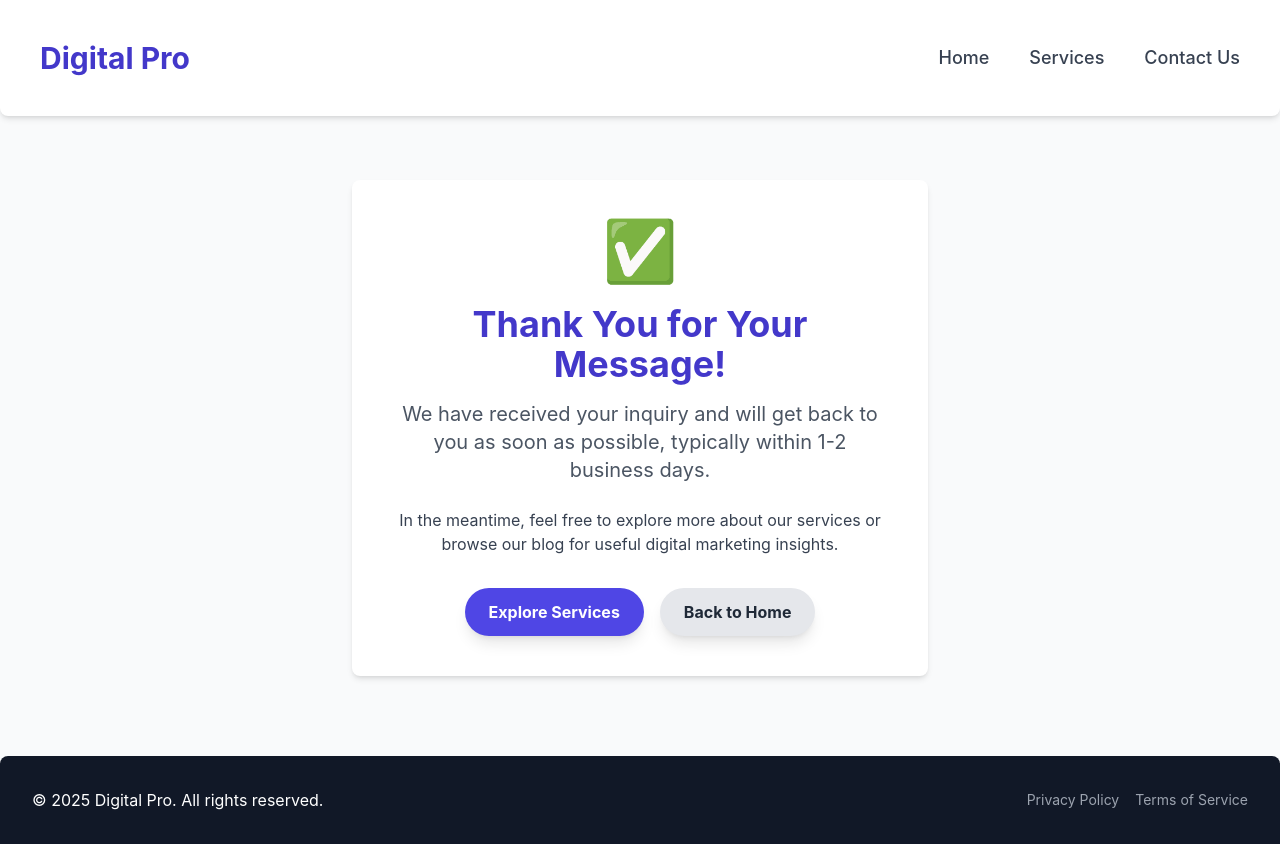
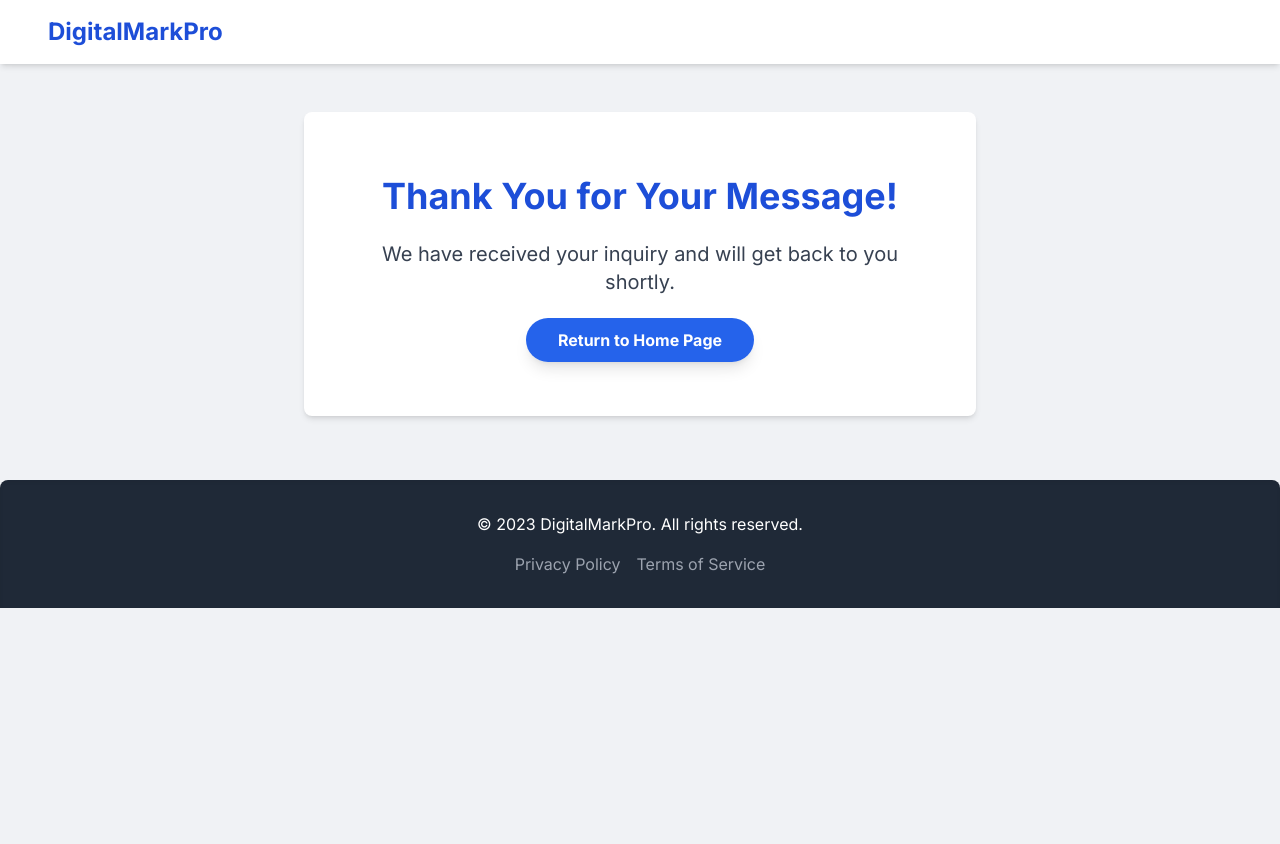
Before and after one commit to Tejal-99/Agency-Website, a plain HTML site: page thankyou.html in a window 1280 px wide. After the commit the page ends 800 px from the top, so only its background shows below. Drawn offline with nearby package versions, Linux system fonts and the light colour scheme.

Commit message:
Update thankyou.html

```diff
--- a/thankyou.html
+++ b/thankyou.html
@@ -3,76 +3,50 @@
 <head>
     <meta charset="UTF-8">
     <meta name="viewport" content="width=device-width, initial-scale=1.0">
-    <title>Thank You - Digital Marketing Agency</title>
-    <!-- Google Tag Manager -->
-    <script>(function(w,d,s,l,i){w[l]=w[l]||[];w[l].push({'gtm.start':
-    new Date().getTime(),event:'gtm.js'});var f=d.getElementsByTagName(s)[0],
-    j=d.createElement(s),dl=l!='dataLayer'?'&l='+l:'';j.async=true;j.src=
-    'https://www.googletagmanager.com/gtm.js?id='+i+dl;f.parentNode.insertBefore(j,f);
-    })(window,document,'script','dataLayer','GTM-XXXXXX');</script>
-    <!-- End Google Tag Manager -->
+    <title>Digital Marketing Agency - Thank You</title>
     <!-- Tailwind CSS CDN -->
     <script src="https://cdn.tailwindcss.com"></script>
+    <!-- Inter Font -->
+    <link href="https://fonts.googleapis.com/css2?family=Inter:wght@400;600;700&display=swap" rel="stylesheet">
     <style>
-        /* Custom font for the entire page */
         body {
             font-family: 'Inter', sans-serif;
+            background-color: #f0f2f5; /* Light gray background */
         }
     </style>
 </head>
-<body class="bg-gray-50 text-gray-800">
-    <!-- Google Tag Manager (noscript) -->
-    <noscript><iframe src="https://www.googletagmanager.com/ns.html?id=GTM-XXXXXX"
-    height="0" width="0" style="display:none;visibility:hidden"></iframe></noscript>
-    <!-- End Google Tag Manager (noscript) -->
-
-    <!-- Header Section -->
-    <header class="bg-white shadow-md p-4 md:p-6 lg:p-8 rounded-b-lg">
-        <div class="container mx-auto flex flex-col md:flex-row justify-between items-center">
-            <!-- Logo/Agency Name -->
-            <a href="index.html" class="text-2xl md:text-3xl font-bold text-indigo-700 mb-4 md:mb-0 rounded-md p-2">
-                Digital Pro
-            </a>
-            <!-- Navigation -->
-            <nav>
-                <ul class="flex flex-wrap justify-center gap-4 md:gap-6 text-lg">
-                    <li><a href="index.html" class="text-gray-700 hover:text-indigo-600 font-medium transition-colors duration-300 rounded-md p-2">Home</a></li>
-                    <li><a href="services.html" class="text-gray-700 hover:text-indigo-600 font-medium transition-colors duration-300 rounded-md p-2">Services</a></li>
-                    <li><a href="contact.html" class="text-gray-700 hover:text-indigo-600 font-medium transition-colors duration-300 rounded-md p-2">Contact Us</a></li>
-                </ul>
-            </nav>
-        </div>
+<body class="text-gray-800">
+    <!-- Header/Navigation Bar (simplified for thank you page) -->
+    <header class="bg-white shadow-md py-4 px-6 md:px-12 fixed w-full z-10">
+        <nav class="container mx-auto flex justify-between items-center">
+            <!-- Logo -->
+            <a href="index.html" class="text-2xl font-bold text-blue-700">DigitalMarkPro</a>
+            <!-- No navigation links on thank you page for simplicity, but could add "Home" -->
+        </nav>
     </header>
 
-    <!-- Main Content - Thank You Section -->
-    <main class="container mx-auto mt-8 p-4 md:p-8 flex items-center justify-center min-h-[60vh]">
-        <section class="bg-white p-6 md:p-10 rounded-lg shadow-md text-center max-w-xl w-full">
-            <div class="text-green-500 text-6xl mb-6">✅</div>
-            <h1 class="text-3xl md:text-4xl font-bold text-indigo-700 mb-4">Thank You for Your Message!</h1>
-            <p class="text-lg md:text-xl text-gray-600 mb-6">
-                We have received your inquiry and will get back to you as soon as possible, typically within 1-2 business days.
-            </p>
-            <p class="text-md text-gray-700 mb-8">
-                In the meantime, feel free to explore more about our services or browse our blog for useful digital marketing insights.
-            </p>
-            <div class="flex flex-col sm:flex-row justify-center gap-4">
-                <a href="services.html" class="inline-block bg-indigo-600 text-white hover:bg-indigo-700 font-bold py-3 px-6 rounded-full shadow-lg transition-all duration-300 transform hover:scale-105">
-                    Explore Services
-                </a>
-                <a href="index.html" class="inline-block bg-gray-200 text-gray-800 hover:bg-gray-300 font-bold py-3 px-6 rounded-full shadow-lg transition-all duration-300 transform hover:scale-105">
-                    Back to Home
+    <!-- Main Content Area - Thank You Page Section -->
+    <main class="pt-20 flex items-center justify-center min-h-screen-minus-header">
+        <section id="thank-you-page-content" class="bg-white py-16 px-6 md:px-12 rounded-lg shadow-md mx-auto my-8 max-w-2xl text-center">
+            <div class="container mx-auto">
+                <h2 class="text-4xl font-bold text-blue-700 mb-6">Thank You for Your Message!</h2>
+                <p class="text-xl text-gray-700 mb-8">
+                    We have received your inquiry and will get back to you shortly.
+                </p>
+                <a href="index.html" class="bg-blue-600 hover:bg-blue-700 text-white font-bold py-3 px-8 rounded-full shadow-lg transition duration-300 transform hover:scale-105">
+                    Return to Home Page
                 </a>
             </div>
         </section>
     </main>
 
-    <!-- Footer Section -->
-    <footer class="bg-gray-900 text-white p-6 md:p-8 mt-12 rounded-t-lg">
-        <div class="container mx-auto text-center md:flex md:justify-between md:items-center">
-            <p class="mb-4 md:mb-0 text-sm md:text-base">&copy; 2025 Digital Pro. All rights reserved.</p>
-            <div class="flex justify-center md:justify-end space-x-4">
-                <a href="#" class="text-gray-400 hover:text-white transition-colors duration-300 text-sm">Privacy Policy</a>
-                <a href="#" class="text-gray-400 hover:text-white transition-colors duration-300 text-sm">Terms of Service</a>
+    <!-- Footer -->
+    <footer class="bg-gray-800 text-white py-8 px-6 md:px-12 mt-8 rounded-t-lg shadow-inner">
+        <div class="container mx-auto text-center">
+            <p>&copy; 2023 DigitalMarkPro. All rights reserved.</p>
+            <div class="flex justify-center space-x-4 mt-4">
+                <a href="#" class="text-gray-400 hover:text-white transition duration-300">Privacy Policy</a>
+                <a href="#" class="text-gray-400 hover:text-white transition duration-300">Terms of Service</a>
             </div>
         </div>
     </footer>
```
